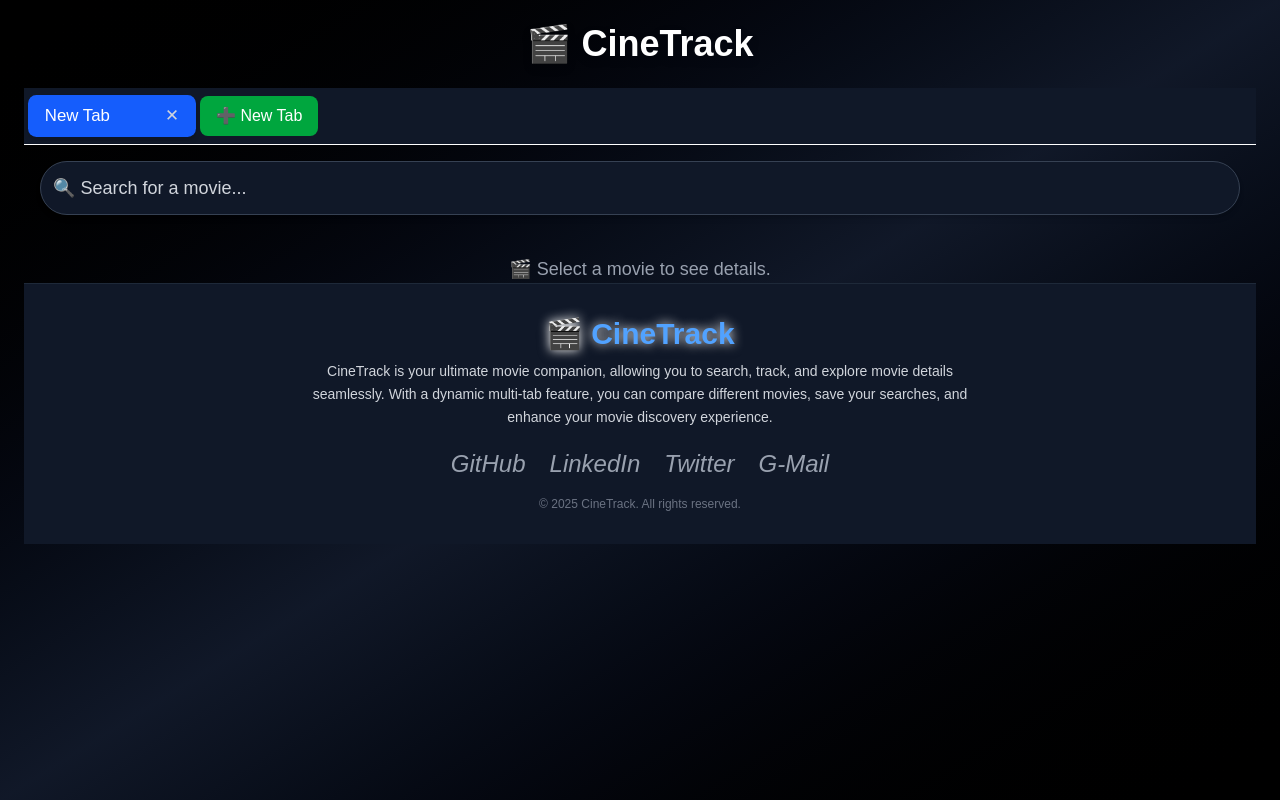
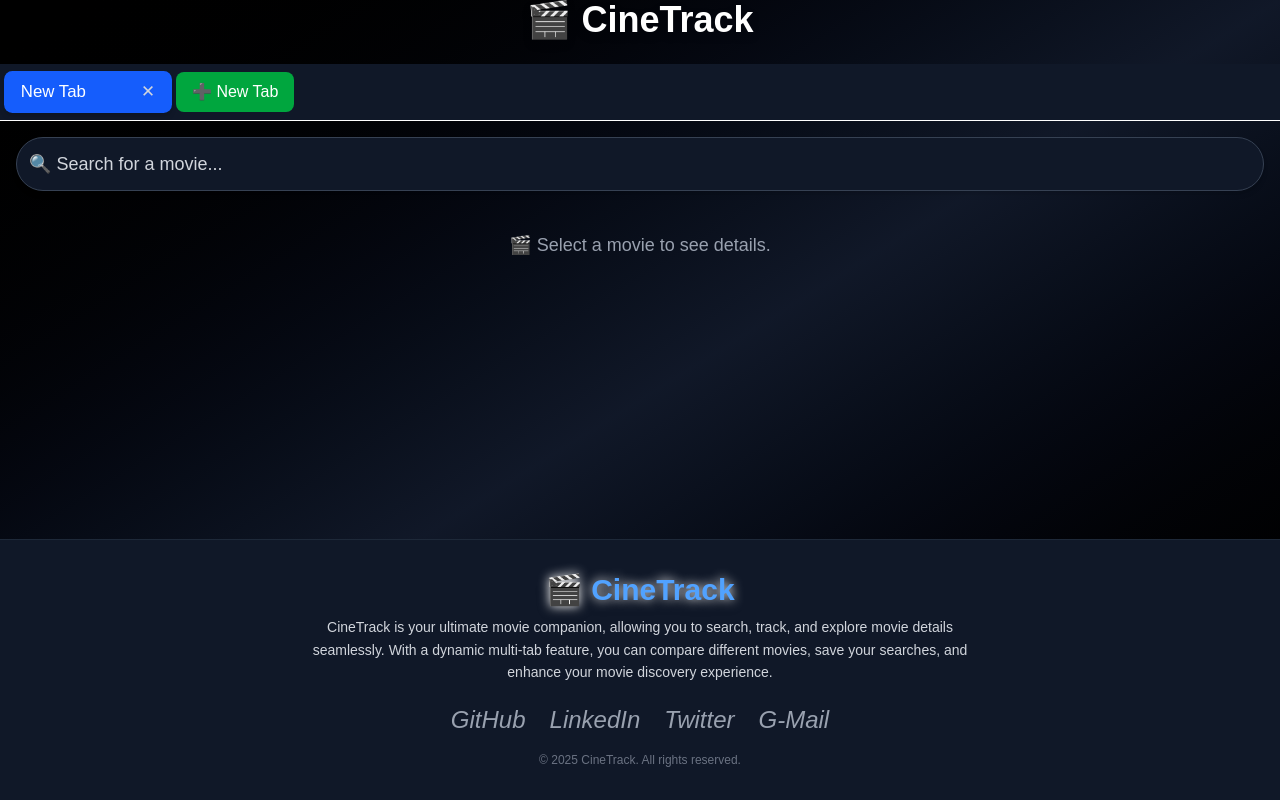
Before and after one commit to Ramavtar-Nagar/Cine-Track-React-RTK, a React (Vite) app: page / in a window 1280 px wide. Built offline with nearby package versions, Linux system fonts and the light colour scheme.

Commit message:
Final Updation Completed

```diff
--- a/src/App.jsx
+++ b/src/App.jsx
@@ -5,14 +5,18 @@ import Footer from "./components/Footer"
 
 function App() {
   return (
-    <div className="p-6 min-h-screen bg-gradient-to-br from-black via-gray-900 to-black">
+    <div className="flex flex-col min-h-screen bg-gradient-to-br from-black via-gray-900 to-black">
       <h1 className="text-4xl font-extrabold text-center text-white drop-shadow-lg mb-6">
         🎬 CineTrack
       </h1>
+
       <Tabs />
       <MovieSearch />
       <MovieDetails />
-      <Footer />
+
+      <div className="mt-auto">
+        <Footer />
+      </div>
     </div>
   );
 }
--- a/src/components/Tabs.jsx
+++ b/src/components/Tabs.jsx
@@ -9,9 +9,11 @@ const Tabs = () => {
     <div className="flex flex-col items-center w-full">
       {tabs.length === 0 ? (
         <div className="text-white text-center mt-10">
-          <p className="text-lg mb-3">🚀 No tabs open! Click below to start searching for movies.</p>
+          <p className="text-lg font-semibold text-gray-300">
+            🚀 No tabs open! Click below to start searching for movies.
+          </p>
           <button
-            className="p-3 px-5 bg-green-600 text-white rounded-lg hover:bg-green-500 transition-all"
+            className="mt-4 p-3 px-5 bg-green-600 text-white rounded-lg hover:bg-green-500 transition-all"
             onClick={() => dispatch(addTab())}
           >
             ➕ Create New Tab
@@ -21,7 +23,7 @@ const Tabs = () => {
         <div className="flex items-center gap-2 border-b p-2 bg-gray-900 text-white w-full">
           {tabs.map((tab, index) => {
             const title = tab.movie ? tab.movie.Title : "New Tab";
-            const trimmedTitle = title.length > 12 ? title.substring(0, 10) + "..." : title;
+            const trimmedTitle = title.length > 12 ? title.substring(0, 10) + "...": title;
 
             return (
               <div
@@ -56,5 +58,4 @@ const Tabs = () => {
   );
 };
 
-
 export default Tabs;
```
